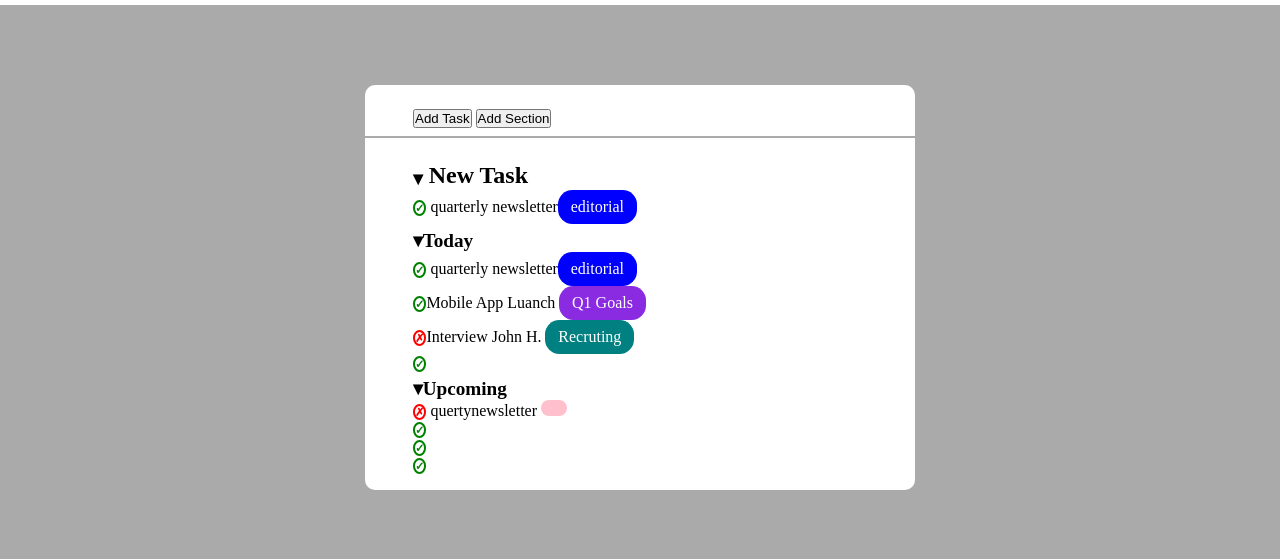
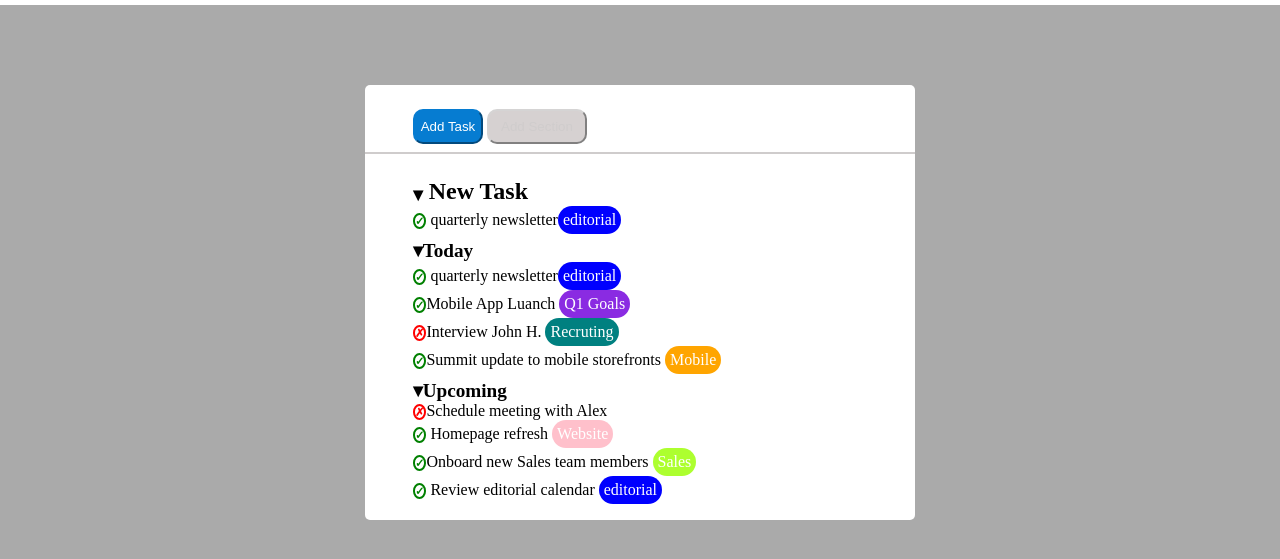
Before and after one commit to AndreaLorenzi/html-css-toboolist, a plain HTML site: page index.html in a window 1280 px wide. Shown: the part 61-620 px from the top of the page. Drawn offline with Linux system fonts and the light colour scheme.

Commit message:
add tick and cross, and colored tags

```diff
--- a/assets/style.css
+++ b/assets/style.css
@@ -27,7 +27,7 @@ h1 {
 
 main{
     background-color: white;
-    border-radius: 10px;
+    border-radius: 5px;
     max-width: 550px;
     margin: 4rem auto;
 
@@ -36,9 +36,25 @@ main{
 
 .btns{
     padding: 1.5rem 3rem .5rem;
-    border-bottom: 2px solid #aaaaaa;
+    border-bottom: 2px solid #cfcccc;
 }
 
+#addtask{
+    width: 70px;
+    height: 35px;
+    background-color: rgb(6, 124, 209);
+    border-radius: 10px;
+    border-color: rgb(6, 124, 209);
+    color: white;
+}
+#addsection{
+    width: 100px;
+    height: 35px;
+    background-color: rgb(214, 209, 209);
+    border-color: rgb(213, 212, 212);
+    border-radius: 10px;
+    color: #cfcccc;
+}
 ul{
     list-style: none;
 }
@@ -74,8 +90,8 @@ ul{
 }
 .tag{
     display: inline-block;
-    padding: .5em .8em;
-    border-radius: 0.9em;
+    padding: 5px 5px;
+    border-radius: 15px;
     color: white;
 }
 
@@ -94,3 +110,9 @@ ul{
 .tag-violet{
     background-color: blueviolet;
 }
+.tag-orange{
+    background-color: orange;
+}
+.tag-yellow{
+    background-color: greenyellow;
+}
--- a/index.html
+++ b/index.html
@@ -16,8 +16,8 @@
     <main>
 <!-- inserire add task e section -->
         <div class="btns">
-            <button> Add Task</button>
-            <button> Add Section</button>
+            <button id="addtask"> Add Task</button>
+            <button id="addsection"> Add Section</button>
         </div>
 
         <ul class="list-sections">
@@ -34,16 +34,16 @@
                     <li><span class="icon-status status-tick"> &check;</span> quarterly newsletter<span class="tag tag-blue"> editorial</span></li>
                     <li><span class="icon-status status-tick"> &check;</span>Mobile App Luanch <span class="tag tag-violet">Q1 Goals</span> </li>
                     <li><span class="icon-status status-x">&cross;</span>Interview John H. <span class="tag tag-green">Recruting</span> </li>
-                    <li><span class="icon-status status-tick"> &check;</span></li>
+                    <li><span class="icon-status status-tick"> &check;</span>Summit update to mobile storefronts <span class="tag tag-orange">Mobile</span></li>
                 </ul>
             </li>
             <li>
                 <h2><span class="arrow-down">&#9662;Upcoming</h2>
                 <ul>
-                    <li> <span class="icon-status status-x">&cross;</span> quertynewsletter <span class="tag tag-pink"></span></li>
-                    <li><span class="icon-status status-tick"> &check;</span></li>
-                    <li><span class="icon-status status-tick"> &check;</span></li>
-                    <li><span class="icon-status status-tick"> &check;</span></li>
+                    <li> <span class="icon-status status-x">&cross;</span>Schedule meeting with Alex</li>
+                    <li><span class="icon-status status-tick"> &check;</span> Homepage refresh <span class="tag tag-pink">Website</span></li>
+                    <li><span class="icon-status status-tick"> &check;</span>Onboard new Sales team members <span class="tag tag-yellow">Sales</span></li>
+                    <li><span class="icon-status status-tick"> &check;</span> Review editorial calendar <span class="tag tag-blue"> editorial</span></li>
                 </ul>
             </li>
         </ul>
```
